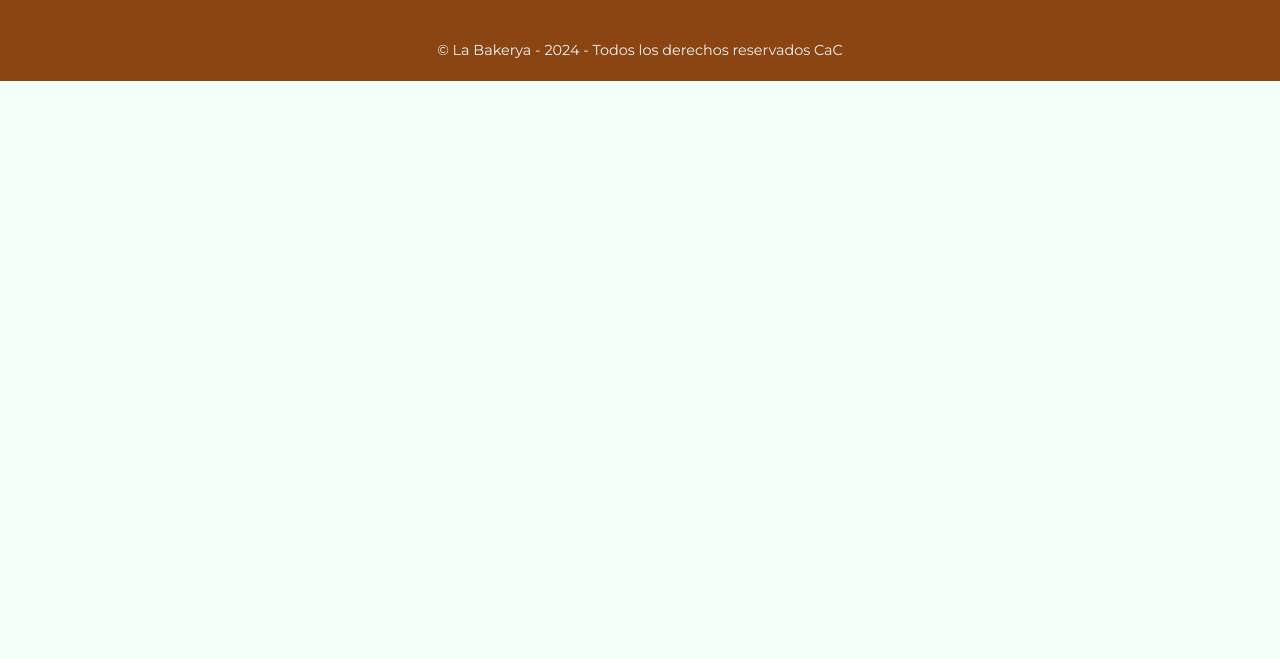
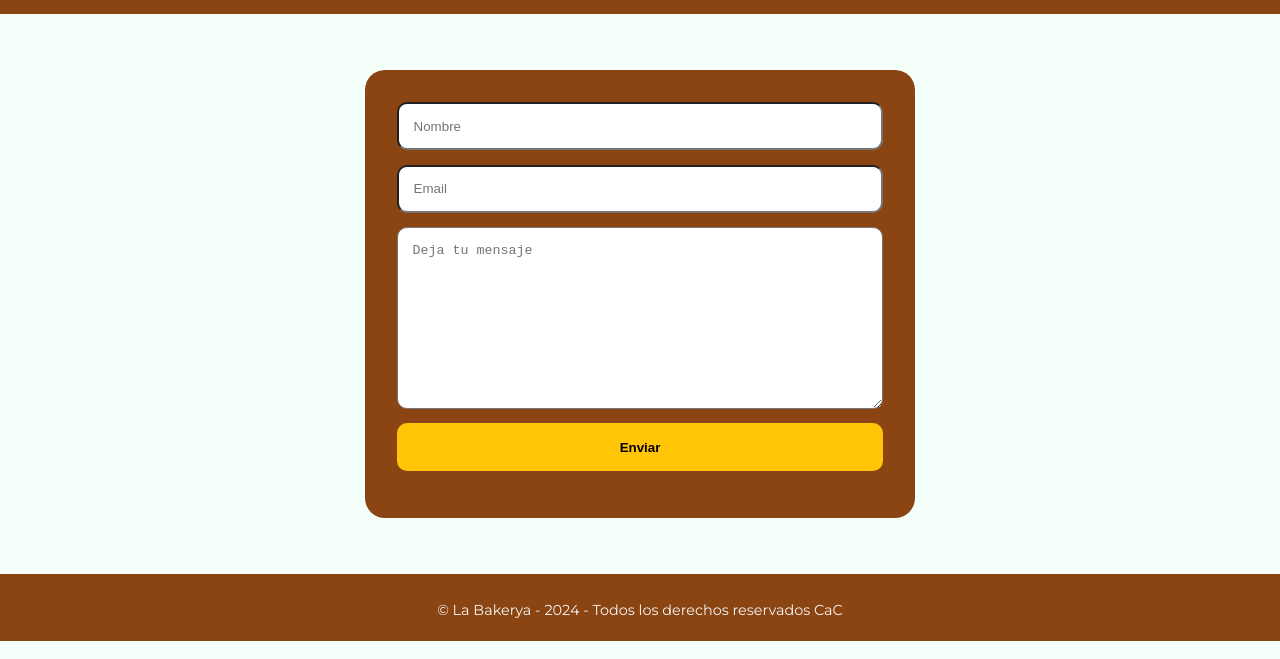
Before and after one commit to BernabeSuarez/codo_a_codo_tp_python, a plain HTML site: page contacto.html in a window 1280 px wide. Shown: the part 141-800 px from the top of the page. Drawn offline with Linux system fonts and the light colour scheme.

Commit message:
Add contact form

```diff
--- a/contacto.html
+++ b/contacto.html
@@ -1,5 +1,6 @@
 <!DOCTYPE html>
 <html lang="es">
+
 <head>
   <meta charset="UTF-8" />
   <meta name="viewport" content="width=device-width, initial-scale=1.0" />
@@ -9,16 +10,11 @@
   <link rel="preconnect" href="https://fonts.gstatic.com" crossorigin />
   <link
     href="https://fonts.googleapis.com/css2?family=Montserrat:ital,wght@0,100..900;1,100..900&family=Mulish:ital,wght@0,200..1000;1,200..1000&display=swap"
-      rel="stylesheet"
-    />
+    rel="stylesheet" />
   <!-- Iconos FontAwesome -->
-    <link
-      rel="stylesheet"
-      href="https://cdnjs.cloudflare.com/ajax/libs/font-awesome/6.5.2/css/all.min.css"
+  <link rel="stylesheet" href="https://cdnjs.cloudflare.com/ajax/libs/font-awesome/6.5.2/css/all.min.css"
     integrity="sha512-SnH5WK+bZxgPHs44uWIX+LLJAJ9/2PkPKZ5QiAj6Ta86w+fsb2TkcmfRyVX3pBnMFcV7oQPJkl9QevSCWr3W6A=="
-      crossorigin="anonymous"
-      referrerpolicy="no-referrer"
-    />
+    crossorigin="anonymous" referrerpolicy="no-referrer" />
   <link rel="stylesheet" href="./css/estilos.css" />
   <link rel="shortcut icon" href="./img/favicon.jpg" type="image/x-icon" />
 </head>
@@ -46,7 +42,26 @@
       </div>
     </nav>
   </header>
+  <main class="contacto_container">
+    <div class="contact_form">
+      <form action="">
+        <div class="contact_input_container">
+          <input class="contact_input" type="text" placeholder="Nombre" required>
+        </div>
+        <div class="contact_input_container">
+          <input class="contact_input" type="email" placeholder="Email" required>
+        </div>
+        <div class="contact_input_container">
+          <textarea class="contact_textarea" name="" id="" cols="30" rows="10" placeholder="Deja tu mensaje"></textarea>
+        </div>
 
+        <div class="contact_input_container">
+
+          <input class="contact_button" type="submit" value="Enviar">
+        </div>
+      </form>
+    </div>
+  </main>
   <footer>
     <div>
       <p class="bake-text text-sm text-center">
@@ -62,4 +77,5 @@
     document.querySelector(".anio").innerHTML = anio;
   </script>
 </body>
+
 </html>
--- a/css/estilos.css
+++ b/css/estilos.css
@@ -323,3 +323,58 @@ footer {
 .text-center {
   text-align: center;
 }
+
+/* Contacto */
+
+.contacto_container {
+  display: flex;
+  min-height: 70vh;
+  justify-content: center;
+  align-items: center;
+}
+.contact_form {
+  width: 550px;
+  padding: 2rem;
+  display: flex;
+  justify-content: center;
+
+  flex-direction: column;
+  background-color: saddlebrown;
+  border-radius: 20px;
+}
+.contact_input_container {
+  width: 100%;
+  display: flex;
+}
+
+.contact_input {
+  width: 100%;
+  height: 3rem;
+  border-radius: 10px;
+  margin-bottom: 3%;
+  padding: 3%;
+}
+
+.contact_textarea {
+  width: 100%;
+  border-radius: 10px;
+  margin-bottom: 3%;
+  padding: 3%;
+}
+
+.contact_button {
+  width: 100%;
+  height: 3rem;
+  border-radius: 10px;
+  margin-bottom: 3%;
+  padding: 3%;
+  background-color: rgb(255, 197, 6);
+  font-weight: bold;
+  transition: all 0.3s ease;
+  border: none;
+}
+.contact_button:hover {
+  background-color: chocolate;
+  color: #fafafa;
+  border: 2px solid rgb(255, 197, 6);
+}
```
Also changed, not shown: 2 other files. Lines whose indentation alone changed are shown as unchanged.
